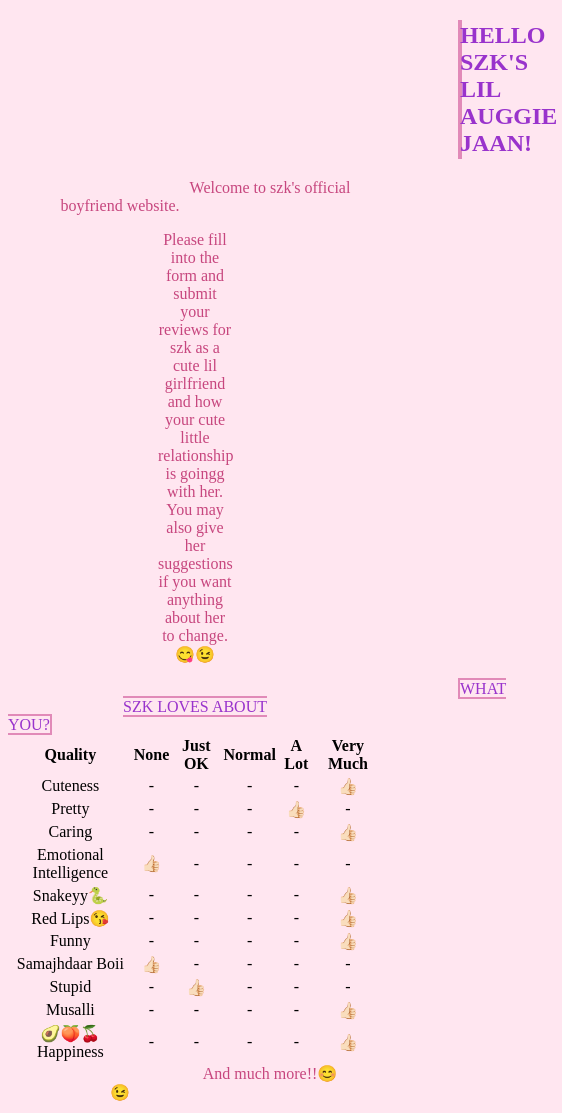
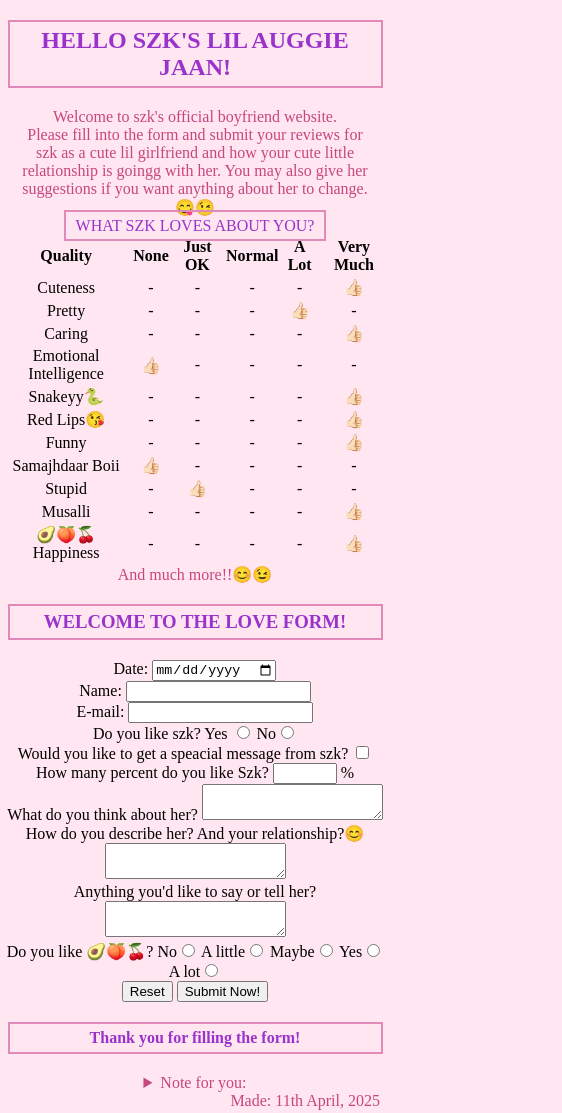
Before and after one commit to szk50/Love-Form, a plain HTML site: page index.html in a window 390 px wide. Shown: the top 1113 px of the page, 562 px wide, since content can reach past the window. Drawn offline with Linux system fonts and the light colour scheme.

Commit message:
Update szkweb.css

```diff
--- a/szkweb.css
+++ b/szkweb.css
@@ -1,4 +1,4 @@
-body {
+/* body {
     text-align: center;
     background: #ffe6f0;
 }
@@ -23,4 +23,46 @@ table{
 
 .date{
     float: right;
+
+}*/
+
+body {
+    text-align: center;
+    background: #ffe6f0;
+    margin: 0;
+    padding: 0;
 }
+
+p, span, summary {
+    margin: 0 auto;
+    max-width: 600px; /* keeps lines readable */
+    padding: 0 15px;  /* small padding on mobile */
+    color: rgb(199, 70, 126);
+}
+
+.headings {
+    color: #9933cc;
+    border: 2px solid #e18ab8;
+    margin: 20px auto;
+    max-width: 600px;
+    padding: 5px 10px;
+}
+
+table {
+    margin: 0 auto;
+}
+
+.date {
+    float: right;
+}
+
+/* Mobile adjustments */
+@media (max-width: 768px) {
+    p, span, summary {
+        max-width: 90%;
+        padding: 0 10px;
+    }
+    .headings {
+        max-width: 90%;
+    }
+}
```
